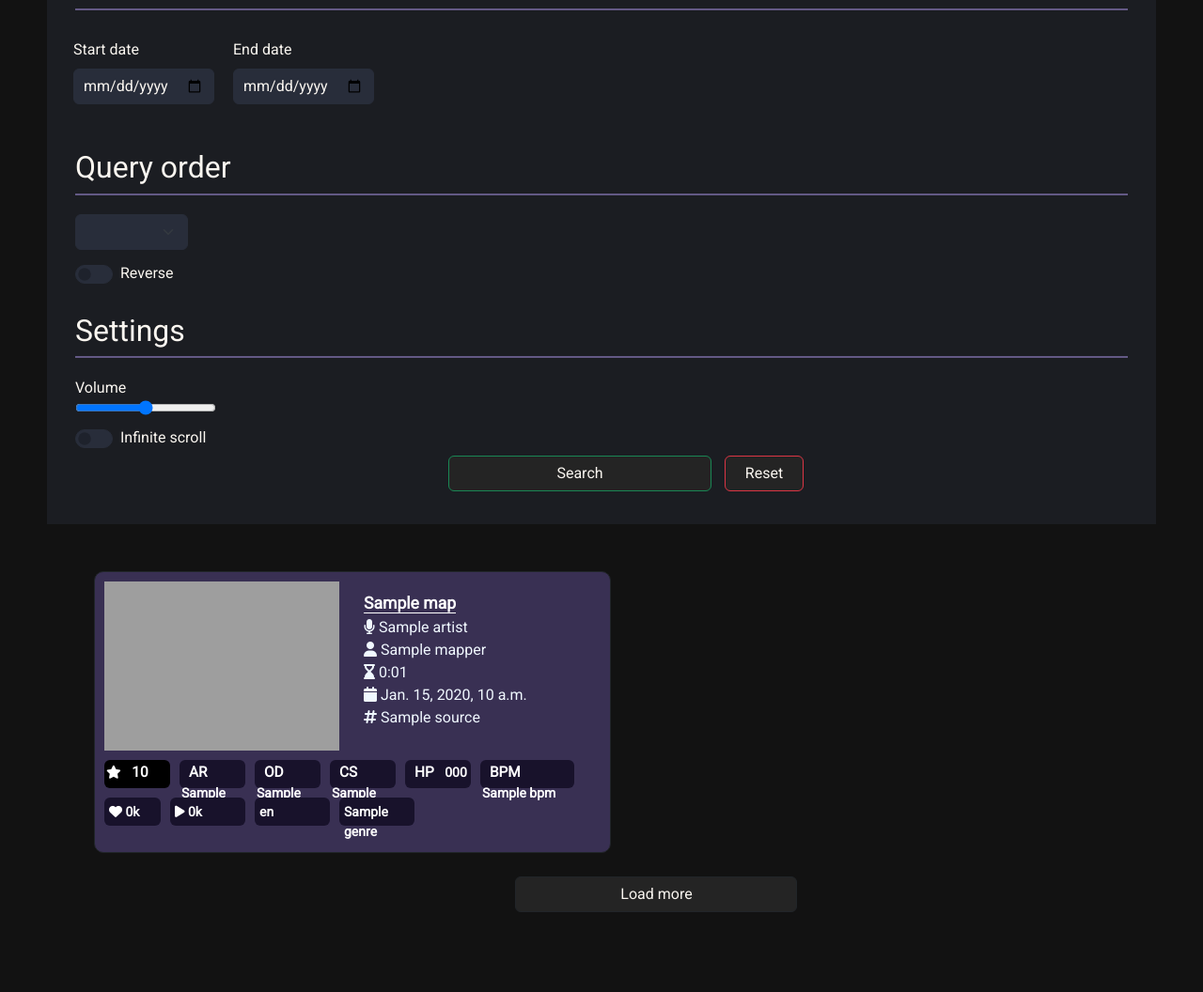
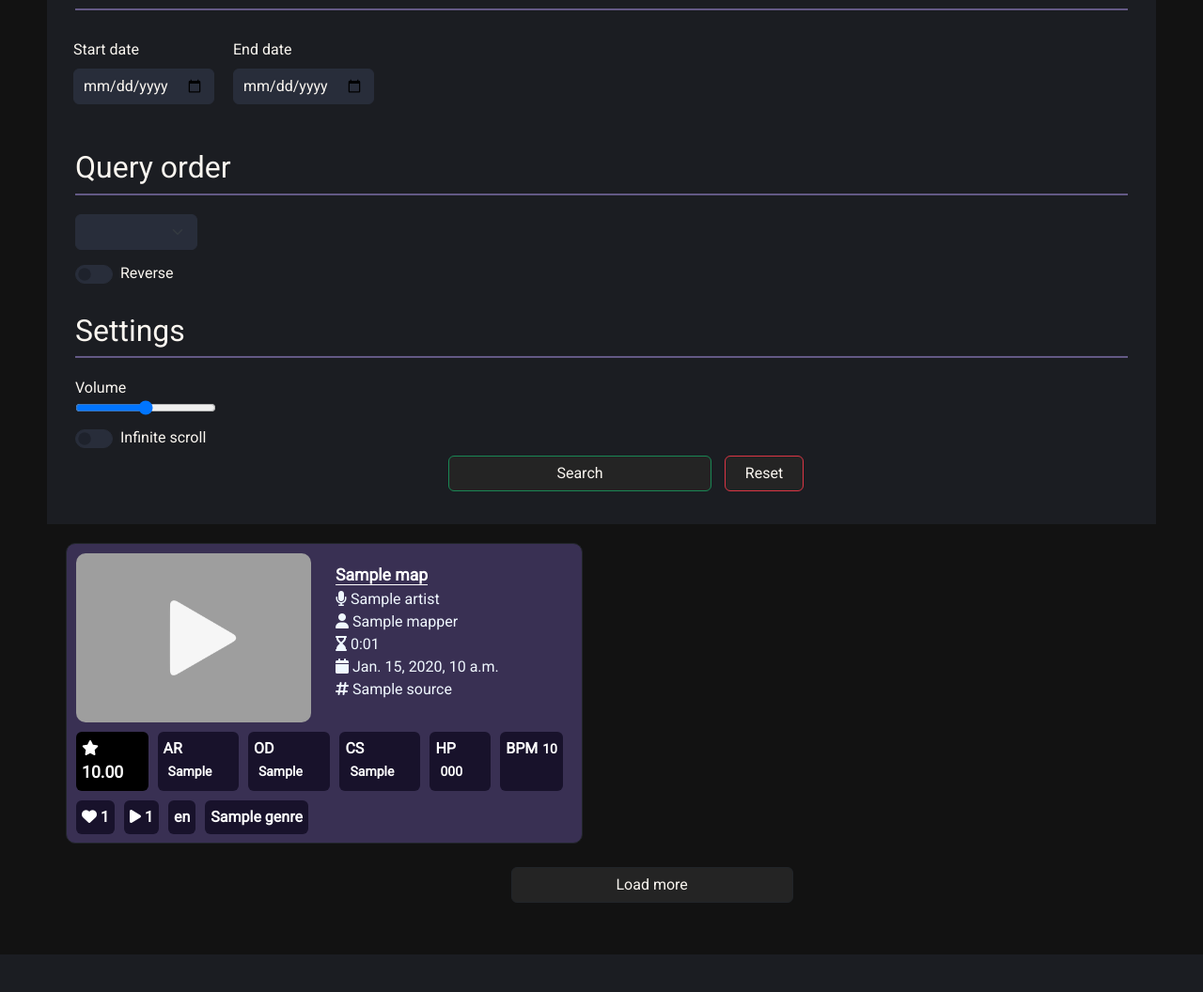
Before and after one commit to Icebeear/osu_search, a Django app: template app/templates/beatmaps/beatmaps.html in a window 1280 px wide. Shown: the part 1042-2098 px from the top of the page at 94% size. After the commit the page ends 2058 px from the top, so only its background shows below. Run offline with Django 4.2, Linux system fonts and the light colour scheme; tables that the repository leaves empty hold one stand-in row (values such as "Sample post"); the template is opened without the code that fills it: values that come from a table or form of the project are taken from there, most other values are stand-ins (such as "Sample title", 1, 10 or a date in 2020); lists and menus that the app fills with data are empty; a map, chart or similar area stays blank; some libraries are stand-ins or nearby versions; grey boxes are pictures that could not be loaded.

Commit message:
some frontend fixes

```diff
--- a/app/beatmaps/templatetags/custom_tags.py
+++ b/app/beatmaps/templatetags/custom_tags.py
@@ -10,28 +10,47 @@ def format_time(seconds):
 
 @register.simple_tag
 def set_color(star):
-    if star >= 1 and star < 2:
+    if 1 <= star < 2:
         return "#6EFF79"
-    elif star >= 2 and star < 3:
+    elif 2 <= star < 3:
         return "#4FC0FF"
-    elif star >= 3 and star < 4:
+    elif 3 <= star < 4:
         return "#F8DA5E"
-    elif star >= 4 and star < 5:
+    elif 4 <= star < 5:
         return "#FF7F68"
-    elif star >= 5 and star < 6:
+    elif 5 <= star < 6:
         return "#FF4E6F"
-    elif star >= 6 and star < 7:
+    elif 6 <= star < 7:
         return "#A653B0"
-    elif star >= 7 and star < 8:
+    elif 7 <= star < 8:
         return "#3B38B2"
     else:
         return "#000000"
 
 @register.simple_tag
 def format_dif(star):
-    return round(star, 2)
-
+    return f"{star:.2f}"
 
 @register.simple_tag
 def format_labels(val):
-    return f"{val // 1000}k"
+    if val < 1000:
+        return val
+    else:
+        return f"{val // 1000}k"
+
+@register.simple_tag
+def bpm_round(val):
+    return int(val)
+
+@register.simple_tag
+def get_diff_id(link):
+    return link.split("/")[-1]
+
+@register.simple_tag
+def title_resize(title):
+    if len(title) > 30:
+        return title[:27] + "..."
+    else:
+        return title
+
+#Yomi yori Kikoyu, Koukoku no Tou to Honoo no Shoujo.
--- a/app/static/css/style.css
+++ b/app/static/css/style.css
@@ -64,7 +64,7 @@ h1, h2, h3, h4, p, label, option {
 }
 
 .form-select {
-    width: 120px;
+    width: 130px;
     background-color: #282D3A;
     border-color: #282D3A;
     color: rgb(250, 246, 240);
@@ -178,7 +178,7 @@ h1, h2, h3, h4, p, label, option {
   }
 
   .field1 {
-    font-size: 1em;
+    font-size: 16px;
     color: aliceblue;
   }
 
@@ -193,50 +193,34 @@ h1, h2, h3, h4, p, label, option {
     margin-top: 10px;
   }
 
-  .icon {
-    width: 70px;
-    height: 30px;
+  .icon:not(.val) {
+    max-width: 100%;
+    max-height: 100%;
+    padding: 6px;
     margin-right: 10px;
     color: rgb(255, 255, 255);
     background-color: rgb(24, 18, 43);
     border-radius: 6px;
     box-sizing: border-box;
-    font-size: 14px;
-    padding: 2px;
+    font-size: 16px;
     font-weight: bold;
   }
 
-  .icon-bpm {
-    width: 100px;
-    height: 30px;
-    margin-right: 10px;
-    color: rgb(255, 255, 255);
-    background-color: rgb(24, 18, 43);
-    border-radius: 6px;
-    box-sizing: border-box;
+
+.val {
     font-size: 14px;
-    padding: 2px;
-    font-weight: bold;
-  }
-
-  .icons span {
-    font-size: 1.1em;
-    margin-right: 8px;
-    margin-left: 8px;
+    margin-left: 5px;
 }
 
-.icon-plays {
-    width: 80px;
-    height: 30px;
-    margin-right: 10px;
-    color: rgb(255, 255, 255);
-    background-color: rgb(24, 18, 43);
-    border-radius: 6px;
+.star-span {
+    font-size: 1.1em;
+}
+
+.icons i {
     box-sizing: border-box;
-    font-size: 14px;
-    padding: 5px;
-    font-weight: bold;
 }
+
+
 
 a {
     text-decoration: none;
@@ -244,18 +228,6 @@ a {
     border-bottom: 1px solid;
 }
 
-.icon-like {
-    width: 60px;
-    height: 30px;
-    margin-right: 10px;
-    color: rgb(255, 255, 255);
-    background-color: rgb(24, 18, 43);
-    border-radius: 6px;
-    box-sizing: border-box;
-    font-size: 14px;
-    padding: 5px;
-    font-weight: bold;
-}
 
 
   .stats {
@@ -271,16 +243,12 @@ a {
 
 
 
-  #maps {
-    padding: 30px;
-}
-
   .map-card {
     background-color: rgb(57, 48, 83);
     margin: 20px;
     padding: 10px;
     width: 550px;
-    height: 300px;
+    height: 320px;
     border: 1px solid;
     border-radius: 10px;
     box-sizing: border-box;
@@ -289,4 +257,21 @@ a {
   .map-img {
     width: 250px;
     height: 180px;
+    border-radius: 10px
   }
+
+  .cont{
+    position: relative;
+    display: inline-block;
+  }
+
+  .overlay-img {
+    position: absolute;
+    top: 0;
+    left: 0;
+    width: 80px;
+    height: 80px;
+    opacity: 0.9;
+    margin-left: 95px;
+    margin-top: 50px;
+  }
--- a/app/templates/beatmaps/beatmaps.html
+++ b/app/templates/beatmaps/beatmaps.html
@@ -1,5 +1,6 @@
 {% extends 'base.html' %}
 {% load custom_tags %}
+{% load static %}
 {% block content %}
 
     {% if not htmx %}
@@ -14,33 +15,41 @@
 
             <script>
                 var audioPlayers = {};
+                var images = {};
 
                 function toggleAudio(songId) {
                     if (audioPlayers[songId] === undefined) {
                         audioPlayers[songId] = document.getElementById("audioPlayer" + songId);
+                        images[songId] = document.getElementById("overlay-img-" + songId);
                     }
 
                     var audio = audioPlayers[songId];
+                    var image = images[songId];
 
                     Object.keys(audioPlayers).forEach(function(key) {
                         if (key !== songId) {
                             audioPlayers[key].pause();
+                            images[key].src = '{% static "play.png" %}';
                         }
                     });
 
                     var isPlaying = audio.paused;
 
+
                     if (isPlaying) {
                         audio.play();
+                        image.src = '{% static "pause.png" %}';
                     } else {
                         audio.pause();
+                        image.src = '{% static "play.png" %}';
                     }
+
                 }
             </script>
 
             <div class="col-xl-4 col-lg-6 col-md-12">
 
-                <audio id="audioPlayer{{map.song_id}}">
+                <audio id="audioPlayer{% get_diff_id map.link %}">
                     <source src="//b.ppy.sh/preview/{{map.song_id}}.mp3" type="audio/mp3">
                 </audio>
 
@@ -49,34 +58,40 @@
                 <div class="map-card">
                     <div class="row">
                         <div class="col">
-                            <img src="https://assets.ppy.sh/beatmaps/{{map.song_id}}/covers/list@2x.jpg" alt="Image" class="map-img" onclick="toggleAudio('{{map.song_id}}')">
+                            <div class="cont">
+                                <img src="{% static 'play.png' %}" alt="Overlay Image" class="overlay-img" id="overlay-img-{% get_diff_id map.link %}" onclick="toggleAudio('{% get_diff_id map.link %}')">
+                                <img src="https://assets.ppy.sh/beatmaps/{{map.song_id}}/covers/list@2x.jpg" alt="Image" class="map-img" >
+                            </div>
+
                         </div>
                         <div class="col">
                             <div class="fields">
-                                <div class="map-title"><a href="{{ map.link }}" target=»_blank»>{{ map.title}}</a></div>
+                                <div class="map-title"><a href="{{ map.link }}" target=»_blank»>{% title_resize map.title %}</a></div>
                                 <div class="field1"><i class="fa-solid fa-microphone"></i> {{ map.artist }}</div>
                                 <div class="field1"><i class="fa-solid fa-user"></i> {{ map.mapper }}</div>
                                 <div class="field1"><i class="fa-solid fa-hourglass-end"></i> {{ map.total_length|format_time }}</div>
                                 <div class="field1"><i class="fa-solid fa-calendar"></i> {{ map.submit_date }}</div>
-                                <div class="field1"><i class="fa-solid fa-hashtag"></i> {{ map.source }}</div>
+                                {% if map.source %}
+                                    <div class="field1"><i class="fa-solid fa-hashtag"></i> {{ map.source }}</div>
+                                {% endif %}
                               </div>
                         </div>
                     </div>
 
 
                       <div class="icons">
-                        <div class="icon" style="background-color: {% set_color map.star_difficulty  %}"><i class="fa-solid fa-star"></i> <span>{% format_dif map.star_difficulty %}</span></div>
-                        <div class="icon"><span>AR</span> {{map.ar}}</div>
-                        <div class="icon"><span>OD</span> {{map.od}}</div>
-                        <div class="icon"><span>CS</span> {{map.cs}}</div>
-                        <div class="icon"><span>HP</span> {{map.hp}}</div>
-                        <div class="icon-bpm"><span>BPM</span> {{map.bpm}}</div>
+                        <div class="icon" style="background-color: {% set_color map.star_difficulty  %}"><i class="fa-solid fa-star"></i> <span class="star-span">{% format_dif map.star_difficulty %}</span></div>
+                        <div class="icon"><span>AR</span> <span class="val">{{map.ar}}</span></div>
+                        <div class="icon"><span>OD</span> <span class="val">{{map.od}}</span></div>
+                        <div class="icon"><span>CS</span> <span class="val">{{map.cs}}</span></div>
+                        <div class="icon"><span>HP</span> <span class="val">{{map.hp}}</span></div>
+                        <div class="icon"><span>BPM</span><span class="val">{% bpm_round map.bpm %}</span></div>
                       </div>
                       <div class="icons">
-                        <div class="icon-like"><i class="fa-solid fa-heart"></i> {% format_labels map.favourite_count %}</div>
-                        <div class="icon-plays"><i class="fa-solid fa-play"></i> {% format_labels map.play_count %}</div>
-                        <div class="icon-plays">{{ map.language }}</div>
-                        <div class="icon-plays">{{ map.genre }}</div>
+                        <div class="icon"><i class="fa-solid fa-heart"></i> {% format_labels map.favourite_count %}</div>
+                        <div class="icon"><i class="fa-solid fa-play"></i> {% format_labels map.play_count %}</div>
+                        <div class="icon">{{ map.language }}</div>
+                        <div class="icon">{{ map.genre }}</div>
                       </div>
                 </div>
 
--- a/app/templates/beatmaps/form.html
+++ b/app/templates/beatmaps/form.html
@@ -308,7 +308,7 @@
 
       <div class="field-date">
           <label>Volume</label>
-          <input type="range" min="0" max="100" value="{{volume}}" class="slider-volume" id="myRange" name="volume">
+          <input type="range" min="0" max="100" value="{{volume}}" class="slider" id="myRange" name="volume">
       </div>
 
 
```
Also changed, not shown: app/static/js/sliders.js (line endings or trailing spaces), app/static/pause.png (added), app/static/play.png (added).
